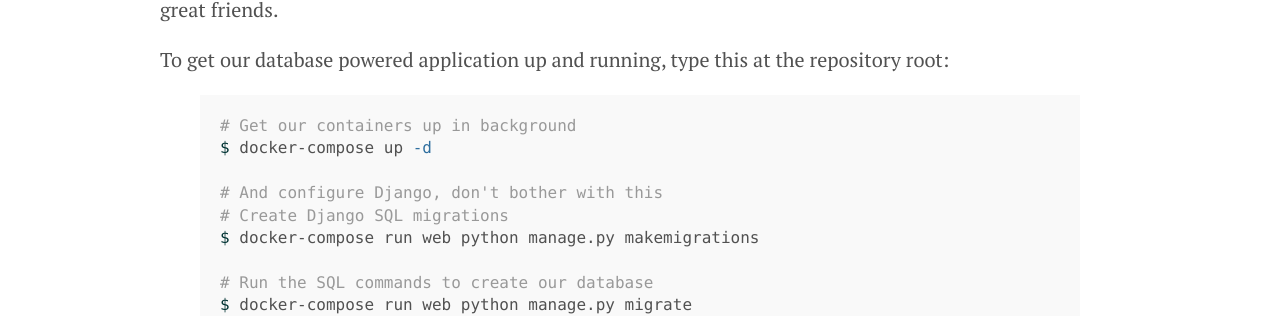
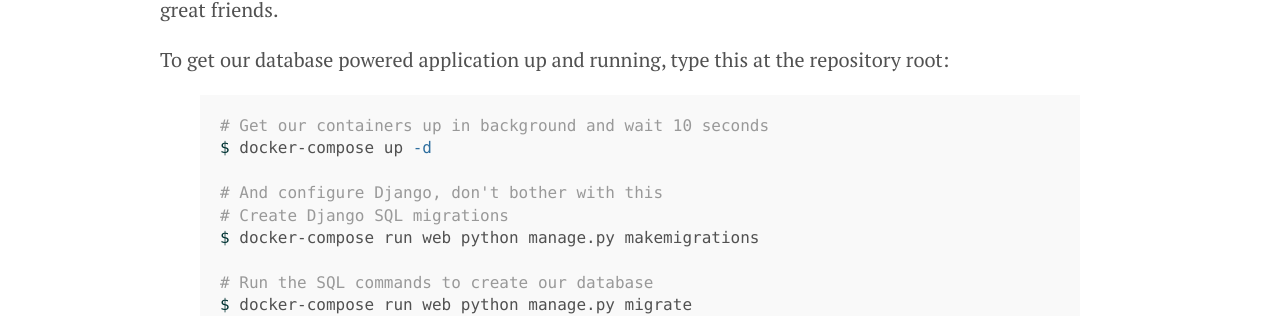
Before and after one commit to jonatasbaldin/jonatasbaldin.github.io, a Jekyll site: the page built from _posts/2016-09-22-composing-docker-environments-networking.md, in a window 1280 px wide and 900 px high, scrolled down 824 px. Shown: the part 144-460 px from the top of the window. Built offline with Jekyll 4.4.1, drawn with Linux system fonts in a browser that asks for light colours; nearby versions of some CDN libraries; emoji names are drawn with the system emoji font; comment, search, counter and statistics services are not loaded.

```diff
--- a/_posts/2016-09-22-composing-docker-environments-networking.md
+++ b/_posts/2016-09-22-composing-docker-environments-networking.md
@@ -30,7 +30,7 @@
 
 To get our database powered application up and running, type this at the repository root:
 {% highlight bash %}
-# Get our containers up in background
+# Get our containers up in background and wait 10 seconds
 $ docker-compose up -d
 
 # And configure Django, don't bother with this
```
